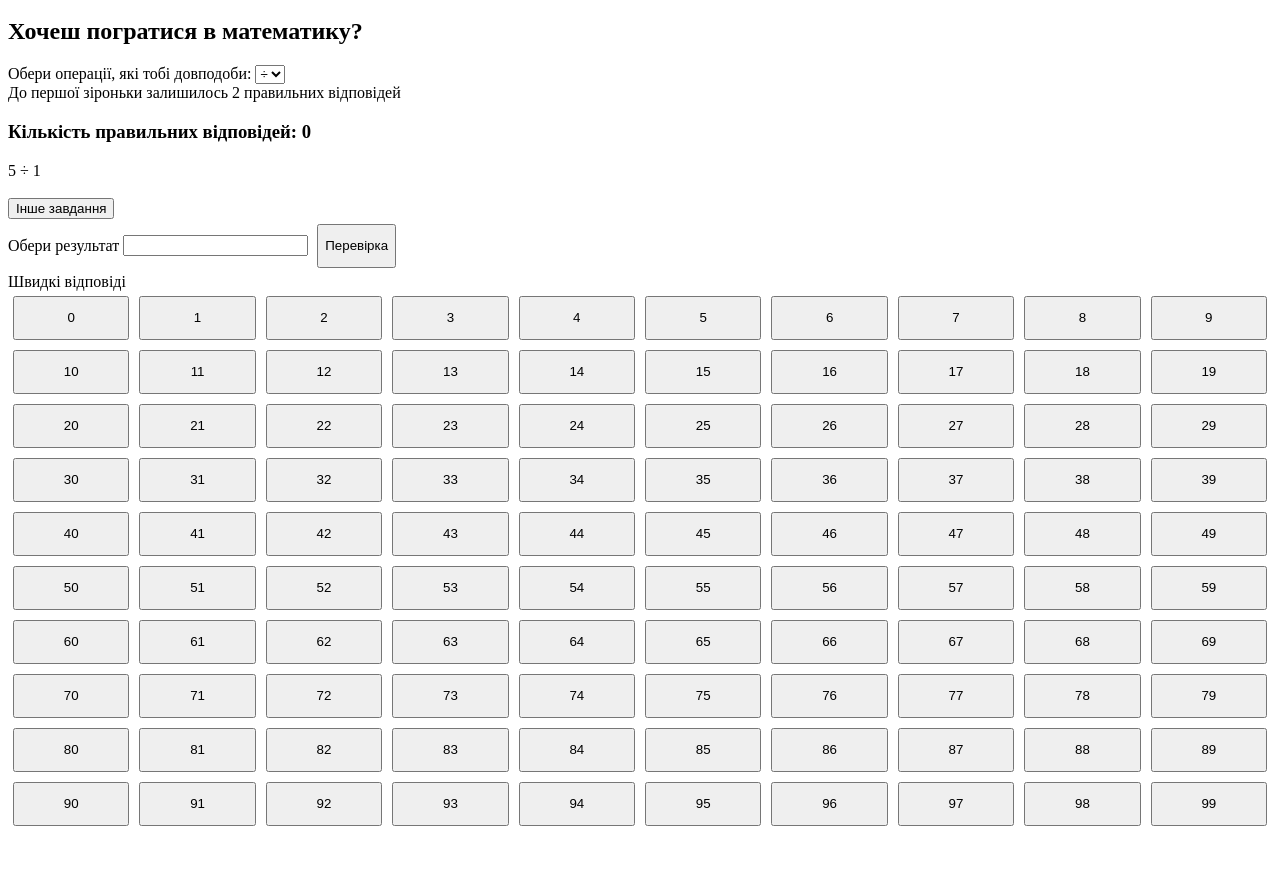
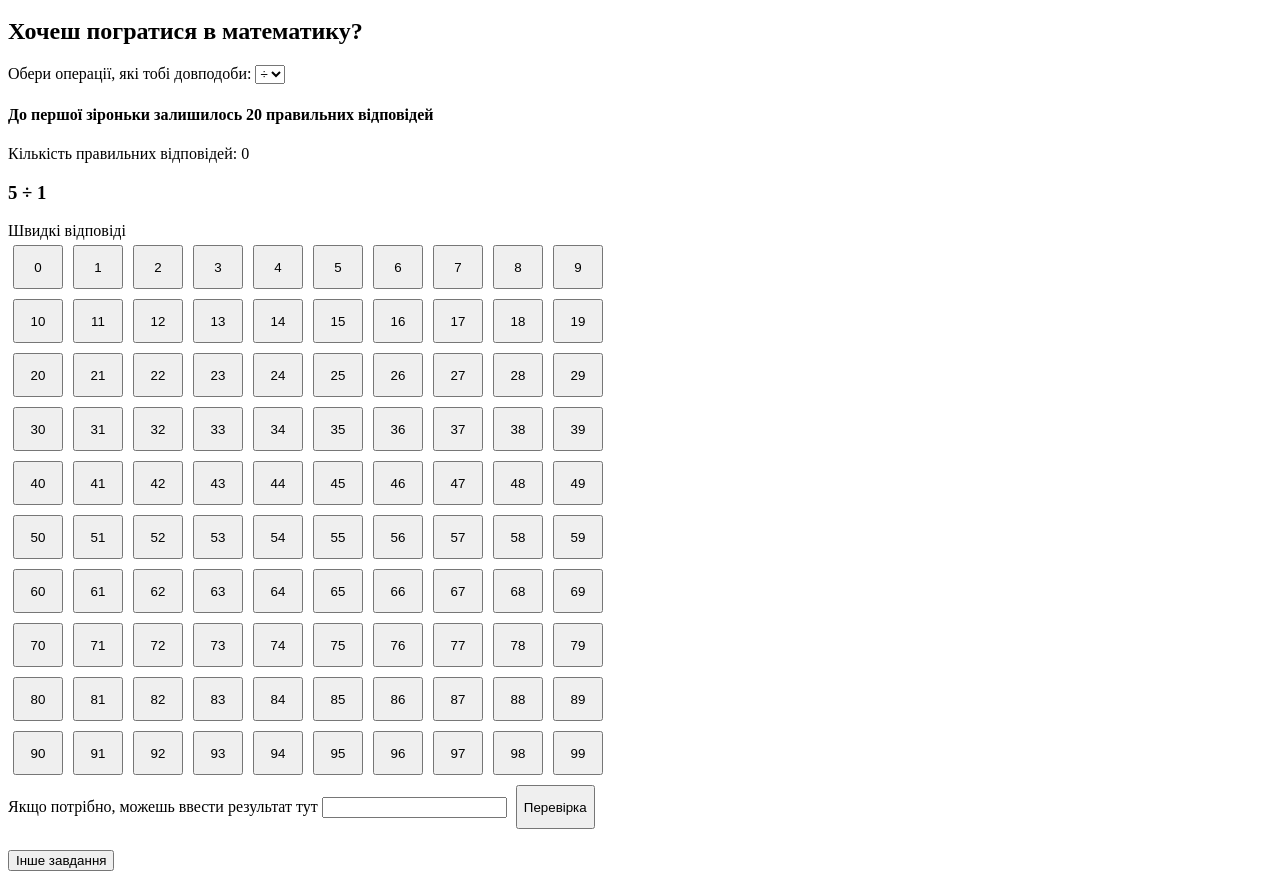
Before and after one commit to bornik/math-game-for-kids, a React app: page / in a window 1280 px wide. Both pictures are taken after typing "Sample" into the empty fields and a click on the button "OK". Shown: the part 48-927 px from the top of the page. Before the commit the page ends 895 px from the top, so only its background shows below. Built offline with nearby package versions, Linux system fonts and the light colour scheme; some packages are replaced by stand-ins of ours.

Commit message:
styles, + jsx refactoring

```diff
--- a/Game.js
+++ b/Game.js
@@ -14,24 +14,31 @@ export function Game(props) {
     }
     return random;
   };
-  const [operand0, setOperand0] = useState(getRandom(10, type === '÷' ? 0 : undefined));
+  const [operand0, setOperand0] = useState(
+    getRandom(10, type === '÷' ? 0 : undefined)
+  );
   const [operand1, setOperand1] = useState(getRandom(10, 0));
   const [result, setResult] = useState('');
   const [correctness, setCorrectness] = useState(null);
-  const [correctAnswersCounter, setCorrectAnswersCounter] = useState(+window.localStorage.getItem('correctAnswersCounter') || 0);
+  const [correctAnswersCounter, setCorrectAnswersCounter] = useState(
+    +window.localStorage.getItem('correctAnswersCounter') || 0
+  );
 
   useEffect(() => {
     console.log({ correctness });
     if (!correctness) {
       return;
     }
-    const incrementedCorrectAnswers = correctAnswersCounter + 1
+    const incrementedCorrectAnswers = correctAnswersCounter + 1;
     setCorrectAnswersCounter(incrementedCorrectAnswers);
-    window.localStorage.setItem('correctAnswersCounter', incrementedCorrectAnswers)
+    window.localStorage.setItem(
+      'correctAnswersCounter',
+      incrementedCorrectAnswers
+    );
     const timeout = setTimeout(() => {
       console.log('timout');
       nextTask();
-    }, 1000);
+    }, 2000);
 
     return () => clearTimeout(timeout);
   }, [correctness]);
@@ -61,30 +68,36 @@ export function Game(props) {
   };
 
   const nextTask = () => {
-
     setCorrectness(null);
     setOperand0(getRandom(10, type === '÷' ? 0 : undefined));
     setOperand1(getRandom(10, 0));
     setResult('');
-    console.log({operand1},{type}, {operand0})
+    console.log({ operand1 }, { type }, { operand0 });
   };
 
-  return (<>
-      <Score className='block' scorePoints={correctAnswersCounter}/>
-      <h3>Кількість правильних відповідей: {correctAnswersCounter}</h3>
-      {type === '÷' && (
-        <div>{`${operand0 * operand1} ${type} ${operand0}`}</div>
-      )}
-      {(type === '*' || type === '+') && (
-        <div>{`${operand0} ${type} ${operand1}`}</div>
-      )}
-      {type === '-' && (
-        <div>{`${operand0 + operand1} ${type} ${operand0}`}</div>
-      )}
-      <br />
-      <button onClick={nextTask}>Інше завдання</button>
+  return (
+    <>
+      <h4>
+        <Score className="block" scorePoints={correctAnswersCounter} />
+      </h4>
+      <p>Кількість правильних відповідей: {correctAnswersCounter}</p>
+      <h3><span className={`${correctness && 'correct'} ${
+            correctness === false && 'incorrect'
+          }`}>
+        {type === '÷' && `${operand0 * operand1} ${type} ${operand0}`}
+        {(type === '*' || type === '+') && `${operand0} ${type} ${operand1}`}
+        {type === '-' && `${operand0 + operand1} ${type} ${operand0}`}
+      </span></h3>
+
+
       <form onSubmit={checkResult}>
-        <label htmlFor="result">Обери результат </label>
+      <div>Швидкі відповіді</div>
+        <div className="answer-buttons-container" onClick={handleChange}>
+          {[...Array(100).keys()].map((x, i) => (
+            <input type="submit" key={i} value={i} />
+          ))}
+        </div>
+        <label htmlFor="result">Якщо потрібно, можешь ввести результат тут </label>
         <input
           type="number"
           value={result}
@@ -96,18 +109,12 @@ export function Game(props) {
         <input
           type="submit"
           id="checkResult"
-          className={`${correctness && 'correct'} ${
-            correctness === false && 'incorrect'
-          }`}
+
           value="Перевірка"
         />
-        <div>Швидкі відповіді</div>
-        <div className="answer-buttons-container" onClick={handleChange}>
-          {[...Array(100).keys()].map((x, i) => (
-            <input type="submit" key={i} value={i} />
-          ))}
-        </div>
+
       </form>
+      <button className='block' onClick={nextTask}>Інше завдання</button>
     </>
   );
 }
--- a/score/Score.js
+++ b/score/Score.js
@@ -3,13 +3,12 @@ import React, { useCallback, useMemo } from 'react';
 export const Score = (props) => {
   const { scorePoints, className } = props;
   const getStars = useCallback((scorePoints) => {
-    let starPrice = 2;
+    let starPrice = 20;
     let starCount = 0;
     let scorePointsTemp = scorePoints || 0;
     while (scorePointsTemp > 0) {
       if (scorePointsTemp < starPrice) {
         break;
-        // return { starCount, scorePointsTemp }
       }
       starCount++;
       scorePointsTemp = scorePointsTemp - starPrice;
--- a/style.css
+++ b/style.css
@@ -8,17 +8,15 @@
 }
 @keyframes borderBlink {
   50% {
-    border-color: initial;
-    border-width: 1px;
+    border-color: transparent;
   }
 }
 .answer-buttons-container {
   display: flex;
   flex-wrap: wrap;
-  /* align-items: flex-start; */
-  /* height: 200px; */
   align-items: center;
   justify-content: center;
+  max-width: 600px;
 }
 
 .answer-buttons-container > input {
```
